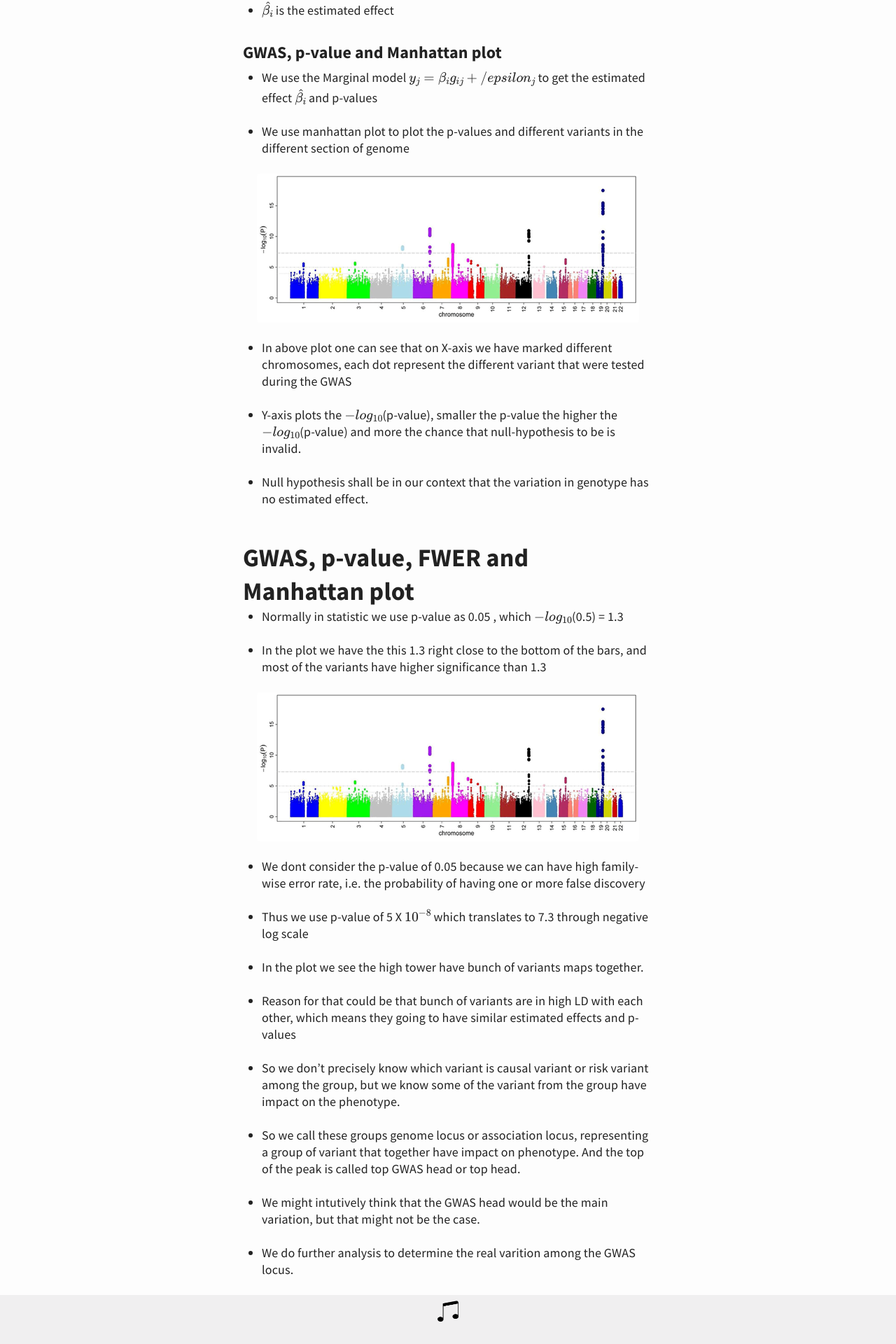
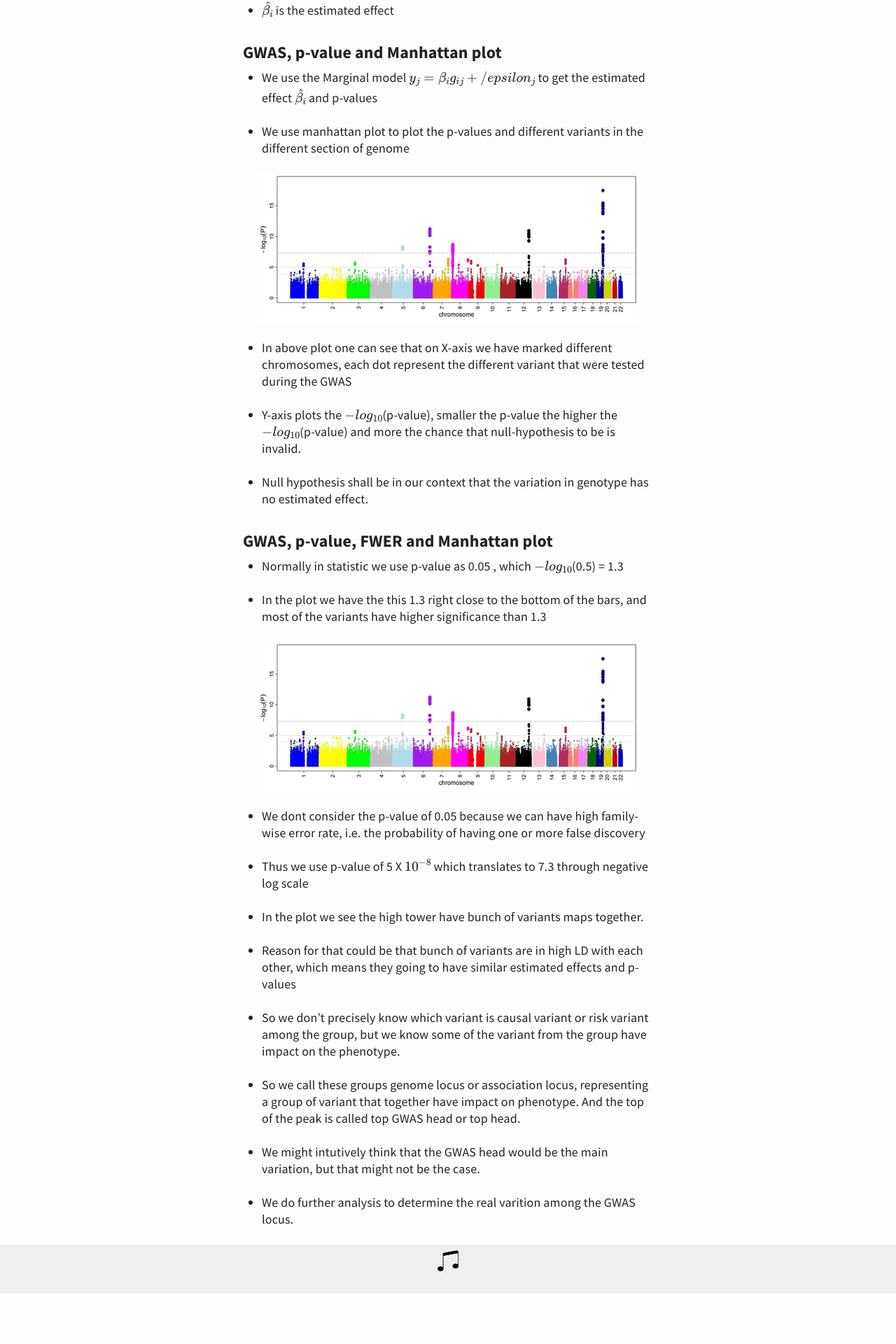
Before and after one commit to webhash/webhash.github.io, a Jekyll site: the page built from _posts/2020-11-27-basics-of-GWAS.md, in a window 1280 px wide. Shown: the part 2893-4813 px from the top of the page at 70% size. Built offline with Jekyll 4.4.1, drawn with Linux system fonts in a browser that asks for light colours; formulas are drawn with MathJax 3; after the commit the page ends 4741 px from its top, so only the background shows below that.

Commit message:
Update 2020-11-27-basics-of-GWAS.md

```diff
--- a/_posts/2020-11-27-basics-of-GWAS.md
+++ b/_posts/2020-11-27-basics-of-GWAS.md
@@ -117,7 +117,7 @@ $$ y_i = \beta_{sex}S_j + \beta_{age}A_j + \beta_{PC1}PC_{1j} + \beta_{PC2}PC_{2
 
 - Null hypothesis shall be in our context that the variation in genotype has no estimated effect.
 
-## GWAS, p-value, FWER and Manhattan plot
+### GWAS, p-value, FWER and Manhattan plot
 
 - Normally in statistic we use p-value as 0.05 , which $$-log_{10}$$(0.5) = 1.3
 
```
